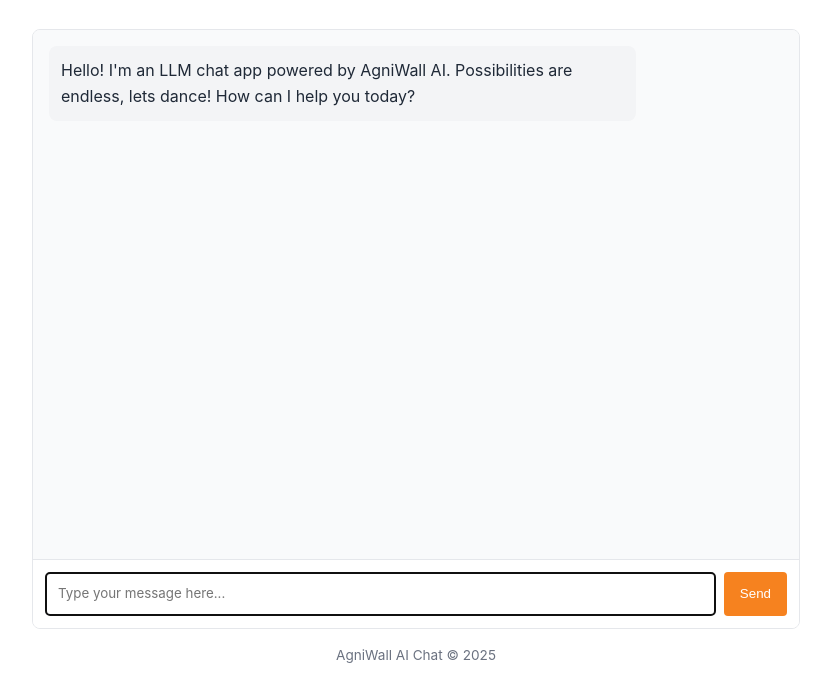
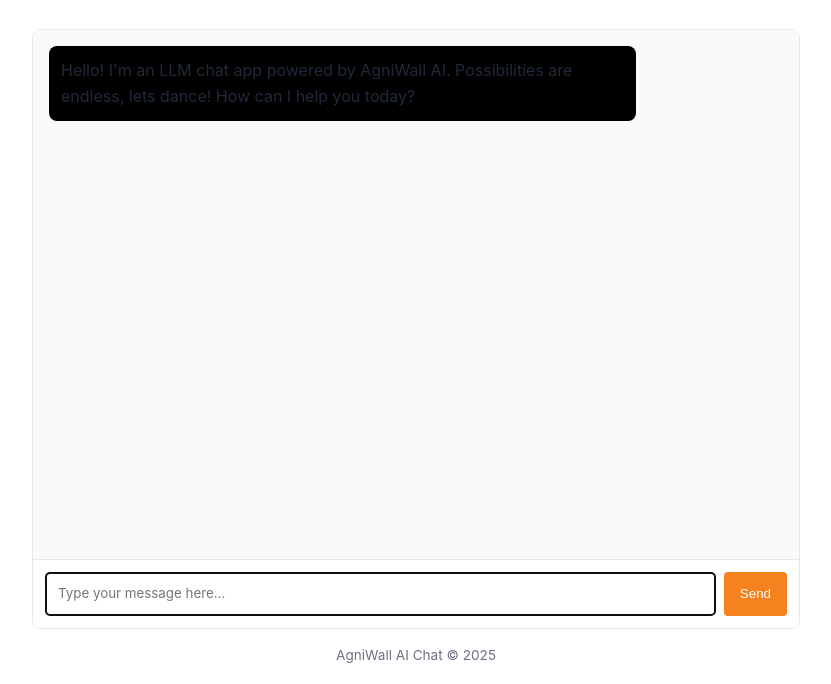
Before and after one commit to prakasav/llm-chat-app-template, a website: page public/index.html in a window 1280 px wide. Shown: the part 116-800 px from the top of the page, without its empty margins (224-1055 px from the left). Drawn offline with Linux system fonts and the light colour scheme.

Commit message:
Update index.html

```diff
--- a/public/index.html
+++ b/public/index.html
@@ -13,7 +13,7 @@
         --text-color: #1f2937;
         --text-light: #6b7280;
         --user-msg-bg: #fff2e6;
-        --assistant-msg-bg: #f3f4f6;
+        --assistant-msg-bg: #000000;
       }
 
       * {
```
